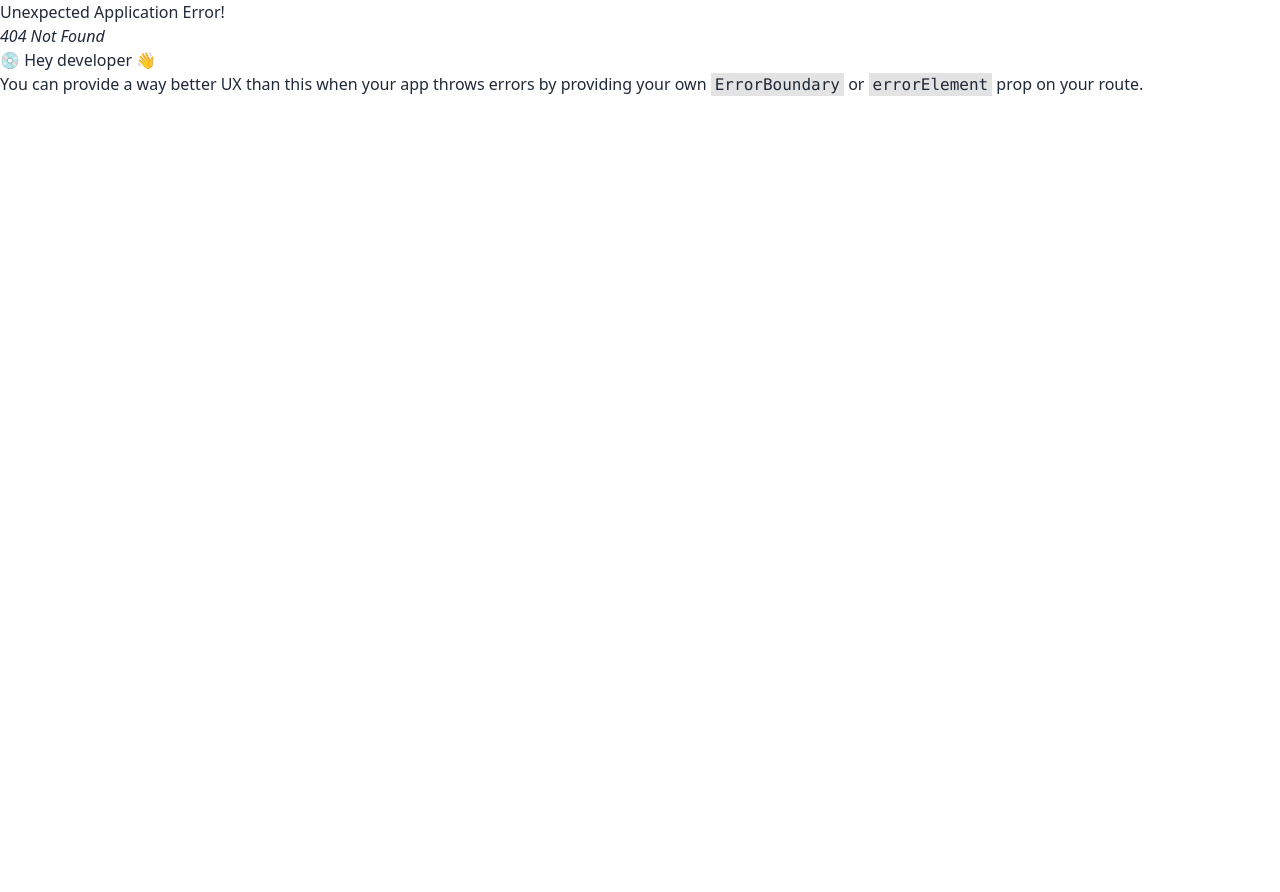
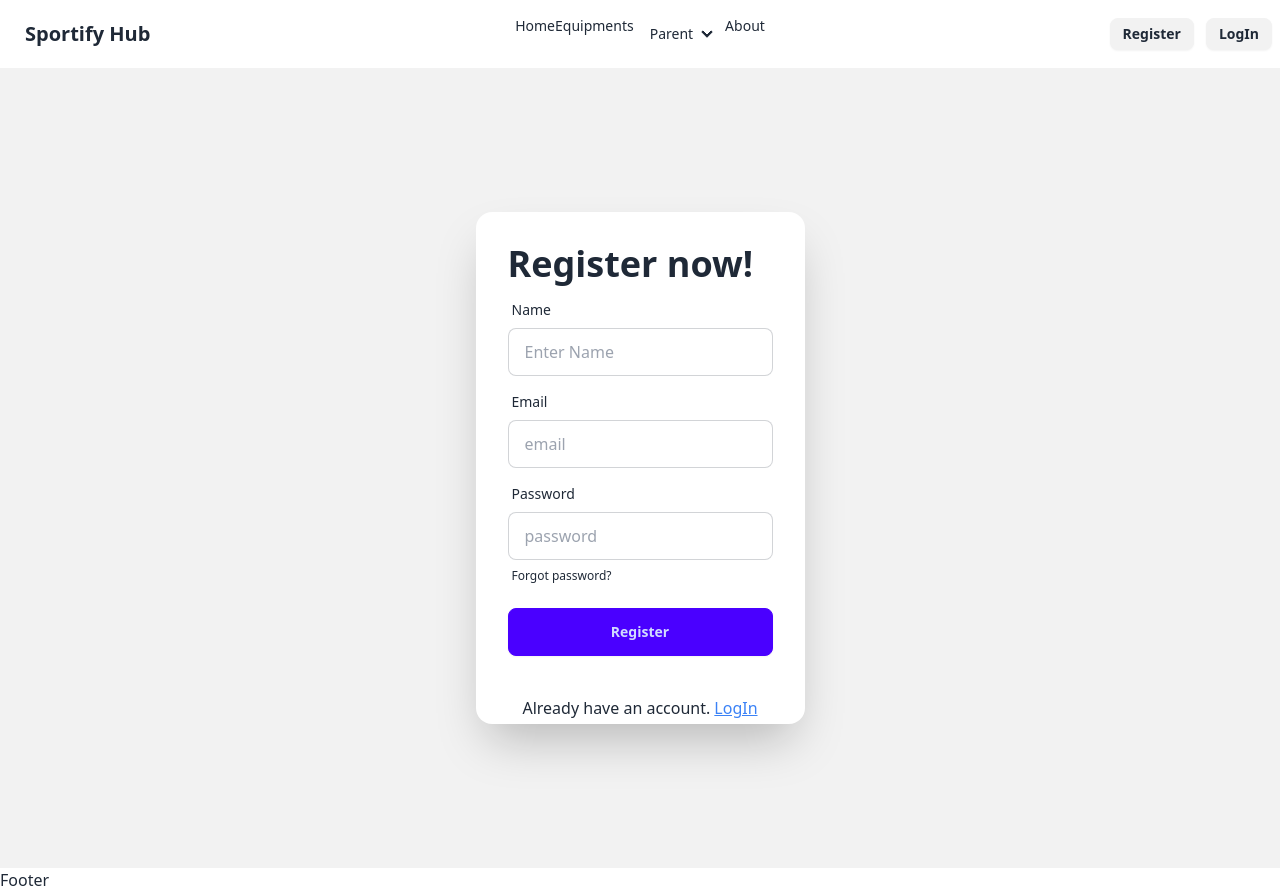
Before and after one commit to ALHriday/Sportify-Hub, a React (Vite) app: page /Register in a window 1280 px wide. Before the commit this address had no page. Before the commit the page ends 800 px from the top, so only its background shows below. Built offline with nearby package versions, Linux system fonts and the light colour scheme; no server answers.

Commit message:
Added firebase auth

```diff
--- a/package.json
+++ b/package.json
@@ -10,6 +10,7 @@
     "preview": "vite preview"
   },
   "dependencies": {
+    "firebase": "^11.0.2",
     "prop-types": "^15.8.1",
     "react": "^18.3.1",
     "react-dom": "^18.3.1",
--- a/src/App.jsx
+++ b/src/App.jsx
@@ -7,9 +7,9 @@ function App() {
 
   return (
     <>
-      <Navbar></Navbar>
-      <Outlet></Outlet>
-      <Footer></Footer>
+      <Navbar/>
+      <Outlet/>
+      <Footer/>
     </>
   )
 }
--- a/src/AuthProvider/AuthProvider.jsx
+++ b/src/AuthProvider/AuthProvider.jsx
@@ -1,20 +1,36 @@
+import { GoogleAuthProvider, signInWithPopup, signOut } from "firebase/auth";
 import PropTypes from "prop-types";
 import { createContext, useState } from "react";
+import { auth } from "../components/UserAuth/firebase.init";
 
 // eslint-disable-next-line react-refresh/only-export-components
 export const AuthContext = createContext(null);
 
 const AuthProvider = ({ children }) => {
     const [user, setUser] = useState([]);
+
+    // if (!user) {
+    //     return <div className="flex justify-center items-center">
+    //         loading....
+    //     </div>
+    // }
+
+    const createGoogleAccount = () => {
+        const googleProvider = new GoogleAuthProvider();
+        return signInWithPopup(auth, googleProvider);
+    }
+
+    const handleLogOut = () => {
+        return signOut(auth);
+    }
+
     const values = {
         user,
-        setUser
+        setUser,
+        createGoogleAccount,
+        handleLogOut
     }
-    if (!user) {
-        return <div className="flex justify-center items-center">
-            loading....
-        </div>
-    }
+
     return (
         <AuthContext.Provider value = {values}>
             {children}
--- a/src/components/Home.jsx
+++ b/src/components/Home.jsx
@@ -2,6 +2,7 @@
 const Home = () => {
     return (
         <div className="min-h-screen">
+            <h1>Your One-Stop Shop for Sports Excellence.</h1>
             <h1 className="text-2xl">Home Components</h1>
         </div>
     );
--- a/src/components/Navbar.jsx
+++ b/src/components/Navbar.jsx
@@ -1,6 +1,20 @@
+import { useContext, useEffect } from "react";
 import { Link } from "react-router-dom";
+import { AuthContext } from "../AuthProvider/AuthProvider";
+import { onAuthStateChanged } from "firebase/auth";
+import { auth } from "./UserAuth/firebase.init";
 
 const Navbar = () => {
+
+    const { user, handleLogOut, setUser } = useContext(AuthContext);
+
+    useEffect(() => {
+        const unSubscribe = onAuthStateChanged(auth, currentUser => {
+            setUser(currentUser)
+        });
+        return () => unSubscribe();
+    }, [setUser]);
+
     return (
         <div className="navbar bg-base-100">
             <div className="navbar-start">
@@ -37,8 +51,8 @@ const Navbar = () => {
             </div>
             <div className="navbar-center hidden lg:flex">
                 <ul className="menu menu-horizontal px-1">
-                    <Link to='/'><li><a>Home</a></li> </Link>
-                    <Link to='/Equipments'><li><a>Equipments</a></li></Link>
+                    <Link to='/'>Home</Link>
+                    <Link to='/Equipments'>Equipments</Link>
                     <li>
                         <details>
                             <summary>Parent</summary>
@@ -48,15 +62,23 @@ const Navbar = () => {
                             </ul>
                         </details>
                     </li>
-                    <Link to='/About'><li><a>About</a></li></Link>
+                    <Link to='/About'>About</Link>
                 </ul>
             </div>
             <div className="navbar-end gap-3">
-                <Link to='/Register'>Register</Link>
-                <Link to='/LogIn'>LogIn</Link>
-                <div className="w-8 h-8 p-1 rounded-full bg-slate-100">
-                    <img src="" alt="" />
-                </div>
+
+                {user ? <div className="flex justify-center items-center gap-3">
+                    <div className="w-8 h-8 p-1 cursor-pointer rounded-full bg-slate-100">
+                        <img className="rounded-full" src={user.photoURL} title={user.displayName} alt="" />
+                    </div>
+                    <Link className="btn btn-sm" onClick={handleLogOut} to='/LogIn'>LogOut</Link>
+                </div> :
+                    <div className="flex justify-center items-center gap-3">
+                        <Link className="btn btn-sm" to='/Register'>Register</Link>
+                        <Link className="btn btn-sm" to='/LogIn'>LogIn</Link>
+                    </div>
+                }
+
             </div>
         </div>
     );
--- /dev/null
+++ b/src/components/UserAuth/Login.jsx
@@ -0,0 +1,60 @@
+import { useContext } from "react";
+import { Link } from "react-router-dom";
+import { AuthContext } from "../../AuthProvider/AuthProvider";
+
+const Login = () => {
+
+    const { createGoogleAccount, setUser } = useContext(AuthContext);
+
+    const handleSignInWithGoogle = () => {
+        createGoogleAccount()
+        .then(result => setUser(result.user)
+        ).catch(error => console.log(error)
+        )
+    }
+
+
+    return (
+        <div className="hero bg-base-200 min-h-screen">
+            <div className="hero-content flex-col lg:flex-row-reverse">
+                <div className="card bg-base-100 w-full max-w-sm shrink-0 shadow-2xl">
+                    <form className="card-body">
+                        <h1 className="text-4xl font-bold">LogIn now!</h1>
+                        <div className="form-control">
+                            <label className="label">
+                                <span className="label-text">Email</span>
+                            </label>
+                            <input type="email" placeholder="email" className="input input-bordered" required />
+                        </div>
+                        <div className="form-control">
+                            <label className="label">
+                                <span className="label-text">Password</span>
+                            </label>
+                            <input type="password" placeholder="password" className="input input-bordered" required />
+                            <label className="label">
+                                <a href="#" className="label-text-alt link link-hover">Forgot password?</a>
+                            </label>
+                        </div>
+                        <div className="form-control mt-3">
+                            <button className="btn btn-primary">LogIn</button>
+                        </div>
+                    </form>
+
+                    <div className="text-center">
+                        <button onClick={handleSignInWithGoogle} className="btn btn-sm btn-link">
+                            <div className="w-8 h-8">
+                                <img className="w-full h-full p-1" src="https://img.icons8.com/?size=100&id=17949&format=png&color=000000" alt="" />
+                            </div>
+                            SignInWithGoogle</button>
+                        <div className="text-center my-1">
+                            <p>{`Don't have an account`}<Link to='/Register' className="text-blue-500 underline pl-1">Register</Link></p>
+                        </div>
+                    </div>
+
+                </div>
+            </div>
+        </div>
+    );
+};
+
+export default Login;
--- /dev/null
+++ b/src/components/UserAuth/Register.jsx
@@ -0,0 +1,59 @@
+import { Link } from "react-router-dom";
+
+const Register = () => {
+
+    const handleRegisterWithEmailAndPass = (e) => {
+        e.preventDefault();
+        const form = e.target;
+
+        const email = form.email.value;
+        const password = form.password.value;
+        console.log(email, password);
+
+
+    }
+
+
+    return (
+
+        <div className="hero bg-base-200 min-h-screen">
+            <div className="hero-content flex-col lg:flex-row-reverse">
+                <div className="card bg-base-100 w-full max-w-sm shrink-0 shadow-2xl">
+                    <form onSubmit={handleRegisterWithEmailAndPass} className="card-body">
+                        <h1 className="text-4xl font-bold">Register now!</h1>
+                        <div className="form-control">
+                            <label className="label">
+                                <span className="label-text">Name</span>
+                            </label>
+                            <input type="text" name="name" placeholder="Enter Name" className="input input-bordered" required />
+                        </div>
+                        <div className="form-control">
+                            <label className="label">
+                                <span className="label-text">Email</span>
+                            </label>
+                            <input type="email" name="email" placeholder="email" className="input input-bordered" required />
+                        </div>
+                        <div className="form-control">
+                            <label className="label">
+                                <span className="label-text">Password</span>
+                            </label>
+                            <input type="password" name="password" placeholder="password" className="input input-bordered" required />
+                            <label className="label">
+                                <a href="#" className="label-text-alt link link-hover">Forgot password?</a>
+                            </label>
+                        </div>
+                        <div className="form-control my-2">
+                            <button className="btn btn-primary">Register</button>
+                        </div>
+                    </form>
+
+                    <div className="mb-1 text-center">
+                        <p>Already have an account.<Link to='/LogIn' className="text-blue-500 underline pl-1">LogIn</Link></p>
+                    </div>
+                </div>
+            </div>
+        </div>
+    );
+};
+
+export default Register;
--- /dev/null
+++ b/src/components/UserAuth/firebase.init.js
@@ -0,0 +1,20 @@
+// Import the functions you need from the SDKs you need
+import { initializeApp } from "firebase/app";
+import { getAuth } from "firebase/auth";
+// TODO: Add SDKs for Firebase products that you want to use
+// https://firebase.google.com/docs/web/setup#available-libraries
+
+// Your web app's Firebase configuration
+const firebaseConfig = {
+  apiKey: "AIzaSyAsum1bxHEKj_-VVgW6_6xQXAvSSjgINBA",
+  authDomain: "sportify-hub.firebaseapp.com",
+  projectId: "sportify-hub",
+  storageBucket: "sportify-hub.firebasestorage.app",
+  messagingSenderId: "239686371457",
+  appId: "1:239686371457:web:39fbc6d165d6d03f29a580"
+};
+
+// Initialize Firebase
+const app = initializeApp(firebaseConfig);
+
+export const auth = getAuth(app);
```
Also changed, not shown: src/main.jsx (+13 -3 lines), 1 other file (tests, documents, lock files or other folders).
